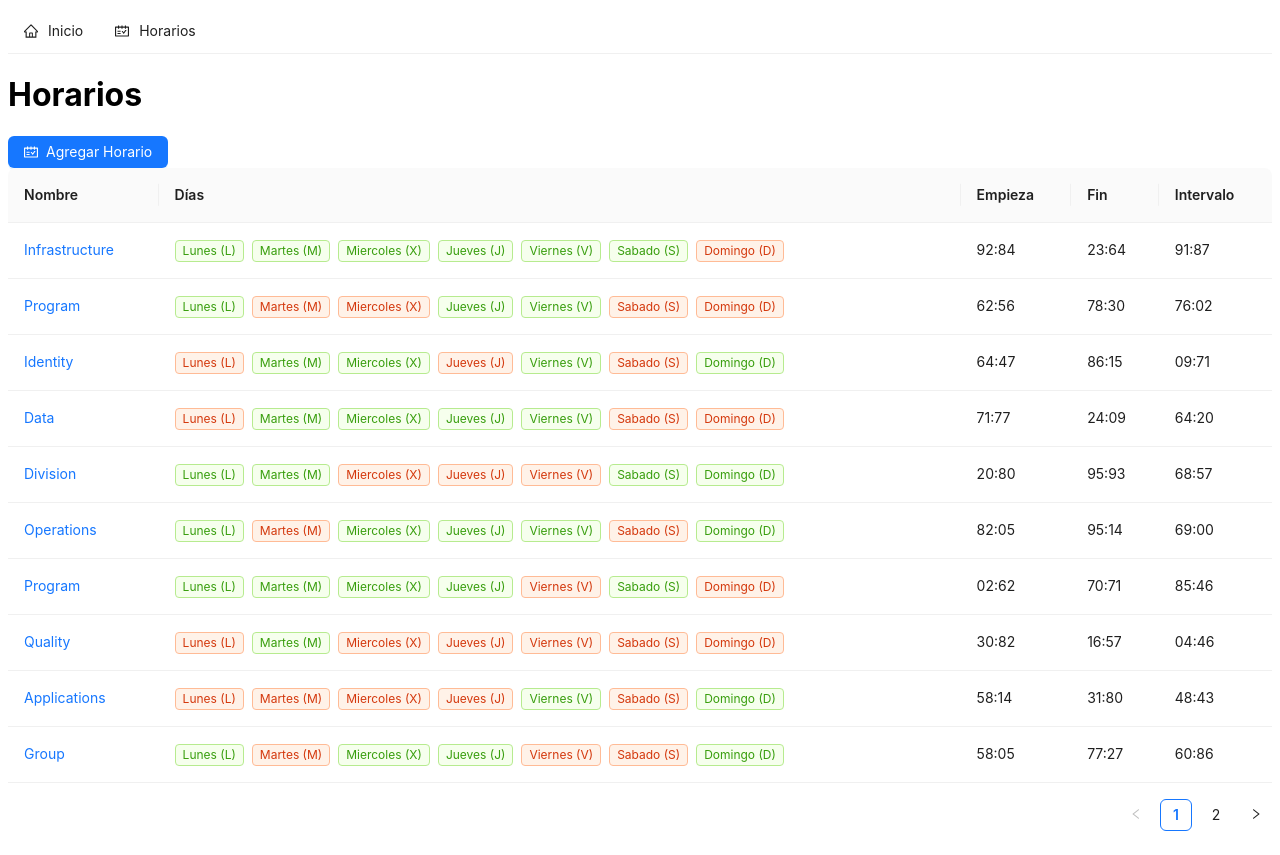
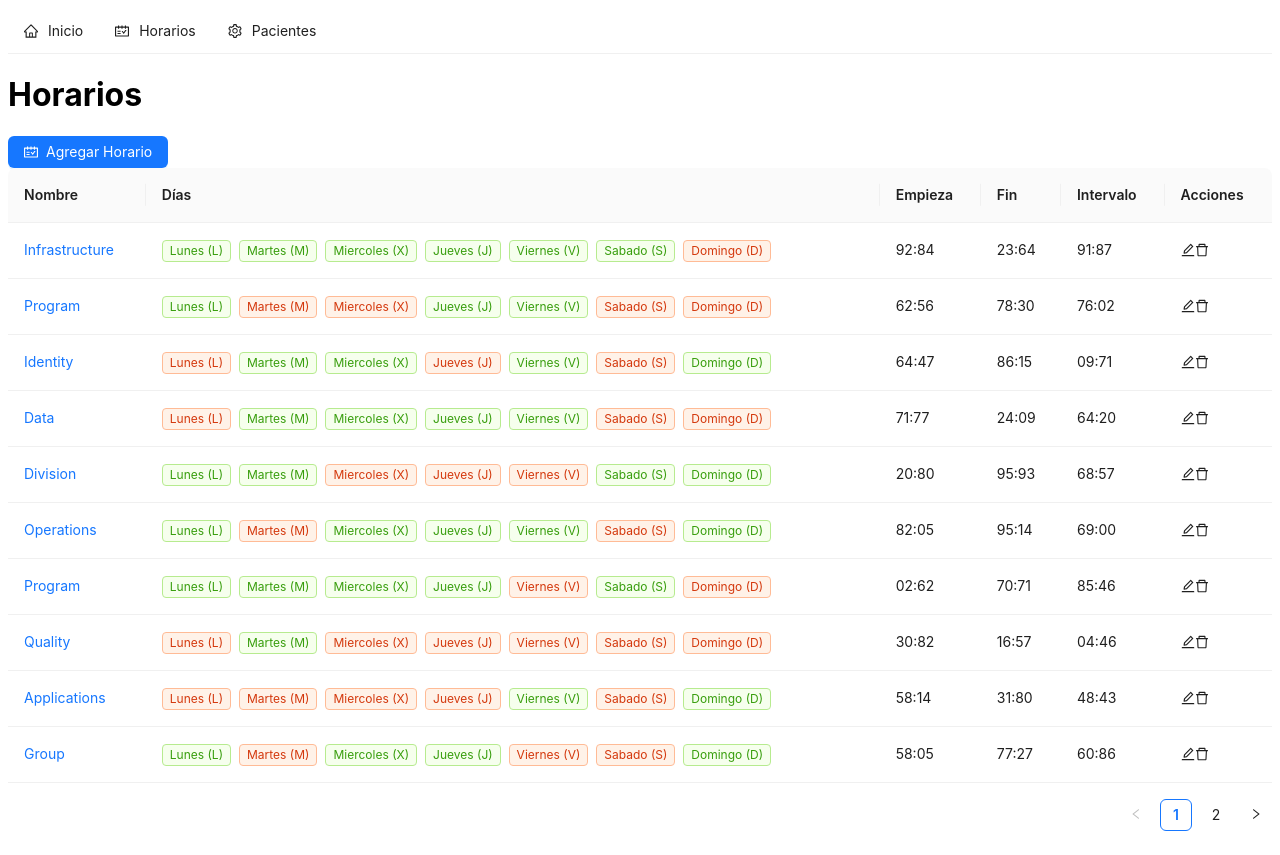
Before and after one commit to JhessReyes/health-meet, a React (Vite) app: page /schedule in a window 1280 px wide. Built offline with nearby package versions, Linux system fonts and the light colour scheme.

Commit message:
add form edit

```diff
--- a/src/App.jsx
+++ b/src/App.jsx
@@ -8,12 +8,14 @@ import { BrowserRouter, Route } from 'react-router-dom';
 import Schedule from './pages/schedule/Schedule';
 import { createRoutesFromElements } from 'react-router';
 import Home from './pages/Home';
+import Patients from './pages/Patients/Patients';
 
 const router = createBrowserRouter(
   createRoutesFromElements(
     <Route path='/' element={<AppLayout />}>
       <Route index element={<Home />} />
       <Route path='/schedule' element={<Schedule />} />
+      <Route path='/patients' element={<Patients />} />
     </Route >
   )
 )
--- a/src/components/organism/Navigation.jsx
+++ b/src/components/organism/Navigation.jsx
@@ -20,7 +20,17 @@ const items = [
             </NavLink>
         ),
         icon: <ScheduleOutlined />,
-    }/* ,
+    },
+    {
+        label: (
+            <NavLink to="/patients">
+                Pacientes
+            </NavLink>
+        ),
+        icon: <SettingOutlined />,
+    }
+
+    /* ,
     {
         label: 'Navigation Three - Submenu',
         key: 'SubMenu',
--- /dev/null
+++ b/src/pages/Patients/Patients.jsx
@@ -0,0 +1,10 @@
+import React from 'react'
+import { Module } from '../../components/organism'
+
+function Patients() {
+  return (
+    <Module title="Pacientes"></Module>
+  )
+}
+
+export default Patients
--- a/src/pages/schedule/Schedule.jsx
+++ b/src/pages/schedule/Schedule.jsx
@@ -1,11 +1,29 @@
-import React from "react";
+import React, { useState } from "react";
 import { Module } from "../../components/organism";
 import { ScheduleModal, TableSchedule } from "./_components";
 import { faker } from '@faker-js/faker';
-
+import { Button } from "antd";
+import { ScheduleOutlined } from "@ant-design/icons";
 
 function Schedule() {
+    const [visible, setVisible] = useState(false)
+    const [dataSchedule, setDataSchedule] = useState()
 
+    const showModal = () => {
+        setVisible(true);
+    };
+    const handleCancel = (value) => {
+        setVisible(!value);
+    };
+
+    const handleAddOrEdit = (schedule) => {
+        /*   console.log(schedule) */
+    }
+    const handleSelected = (value, edit) => {
+        setDataSchedule(value)
+        /* console.log(value) */
+        setVisible(true);
+    }
     let schedule = []
     for (let i = 0; i < 20; i++) {
         schedule = [...schedule, {
@@ -29,9 +47,17 @@ function Schedule() {
         <>
             <Module title="Horarios">
                 <div className="flex justify-end p-2">
-                    <ScheduleModal />
+                    <Button
+                        type="primary"
+                        className="flex items-center"
+                        onClick={showModal}
+                        icon={<ScheduleOutlined />}
+                    >
+                        Agregar Horario
+                    </Button>
+                    <ScheduleModal visible={visible} cancel={handleCancel} addOrEdit={handleAddOrEdit} {...{ dataSchedule }} />
                 </div>
-                <TableSchedule schedule={schedule} />
+                <TableSchedule schedule={schedule} selected={handleSelected} />
             </Module>
         </>
     );
--- a/src/pages/schedule/_components/FormSchedule.jsx
+++ b/src/pages/schedule/_components/FormSchedule.jsx
@@ -1,11 +1,37 @@
 import { Form, Input, Button, Checkbox } from 'antd';
 import React, { useEffect, useState } from 'react'
-import { days, daysES } from '../../../store/constants';
+import { daysES } from '../../../store/constants';
 import { Schedule } from "../../../store/schema";
 
 function FormSchedule(props) {
     const [form] = Form.useForm();
+    const initialDays = {
+        monday: true,
+        tuesday: true,
+        wednesday: true,
+        thursday: true,
+        friday: true,
+        saturday: false,
+        sunday: false,
+    };
     const [values, setValues] = useState();
+    const [days, setDays] = useState(initialDays);
+
+    useEffect(() => {
+        if (props?.dataSchedule) {
+            setValues({ ...props?.dataSchedule })
+            form.setFieldsValue(
+                {
+                    name: props?.dataSchedule?.name,
+                    start: props?.dataSchedule?.start,
+                    end: props?.dataSchedule?.end,
+                    interval: props?.dataSchedule?.interval,
+                }
+            )
+            setDays({ ...props?.dataSchedule?.days })
+            console.log(props?.dataSchedule?.days);
+        }
+    }, [props?.dataSchedule])
 
     useEffect(() => {
         if (props?.status === false)
@@ -36,7 +62,6 @@ function FormSchedule(props) {
     }
 
     return (
-
         <Form layout="vertical" form={form} name="control-hooks" onFinish={onFinish}>
             <Form.Item
                 name={"name"}
--- a/src/pages/schedule/_components/ScheduleModal.jsx
+++ b/src/pages/schedule/_components/ScheduleModal.jsx
@@ -1,29 +1,25 @@
 import { Button, message, Modal } from "antd";
-import { useState } from "react";
-import { ScheduleOutlined } from "@ant-design/icons";
+import { useEffect, useState } from "react";
 import FormSchedule from "./FormSchedule";
 import { addDoc, collection, doc, setDoc } from "firebase/firestore";
 import { db } from "../../../database/firebase";
 
-const SchedulModal = () => {
-  const [visible, setVisible] = useState(false);
-  const [status, setStatus] = useState(false);
+const SchedulModal = (props) => {
+  const [dataSchedule, setDataSchedule] = useState();
   const [messageApi, contextHolder] = message.useMessage();
 
   const success = () => {
     messageApi.open({
-      type: 'success',
-      content: 'Se ha creado el horario correctamente',
+      type: props?.type || 'success',
+      content: props?.message || 'Se ha creado el horario correctamente',
     });
   };
+  useEffect(() => {
+    setDataSchedule(props?.dataSchedule)
+  }, [props?.dataSchedule])
 
-  const showModal = () => {
-    setVisible(true);
-  };
-  const handleCancel = (value) => {
-    setVisible(!value);
-  };
-  const addOrEdit = async (scheduleObject) => {
+
+  /*   const addOrEdit = async (scheduleObject) => {
       try {
         setStatus(true);
         const docRef = await addDoc(collection(db, "schedules"), { ...scheduleObject });
@@ -36,25 +32,17 @@ const SchedulModal = () => {
         console.error(error)
       }
     };
-
+   */
   return (
     <>
-      <Button
-        type="primary"
-        className="flex items-center"
-        onClick={showModal}
-        icon={<ScheduleOutlined />}
-      >
-        Agregar Horario
-      </Button>
       <Modal
-        open={visible}
+        open={props?.visible || false}
         closable={false}
-        name="Crear Horario"
+        name="Formulario de Horario"
         footer={[]}
       >
         {contextHolder}
-        <FormSchedule addOrEdit={addOrEdit} cancel={handleCancel} action='Crear Horario' status={status} />
+        <FormSchedule addOrEdit={(schedule) => props?.addOrEdit(schedule)} cancel={(value) => props?.cancel(value)} status={props?.status} {...{ dataSchedule }} />
       </Modal>
     </>
   );
--- a/src/pages/schedule/_components/TableSchedule.jsx
+++ b/src/pages/schedule/_components/TableSchedule.jsx
@@ -1,7 +1,9 @@
-import React from "react";
-import { Table, Tag } from "antd";
+import React, { useState } from "react";
+import { Button, Table, Tag } from "antd";
 import { daysES } from "../../../store/constants";
-function TableSchedule({ schedule }) {
+import { EditOutlined, DeleteOutlined } from '@ant-design/icons';
+function TableSchedule(props) {
+  const [visible, setVisible] = useState(false);
   const columns = [
     {
       title: "Nombre",
@@ -42,8 +44,21 @@ function TableSchedule({ schedule }) {
       dataIndex: "interval",
       key: "interval",
     },
+    {
+      title: "Acciones",
+      dataIndex: "actions",
+      key: "actions",
+      render: (_, schedule) => {
+        return (
+          <div className="flex gap-4">
+            <EditOutlined className="cursor-pointer" onClick={(e) => props?.selected(schedule, true)} />
+            <DeleteOutlined className="cursor-pointer" />
+          </div>
+        );
+      },
+    },
   ];
-  return <Table columns={columns} dataSource={schedule || []} />;
+  return <Table columns={columns} dataSource={props?.schedule || []} />;
 }
 
 export default TableSchedule;
--- a/src/store/constants.js
+++ b/src/store/constants.js
@@ -3,7 +3,7 @@ let days = {
     tuesday: true,
     wednesday: true,
     thursday: true,
-    friday: true,
+    friday: false,
     saturday: false,
     sunday: false,
 }
```
Lines whose indentation alone changed are shown as unchanged.
